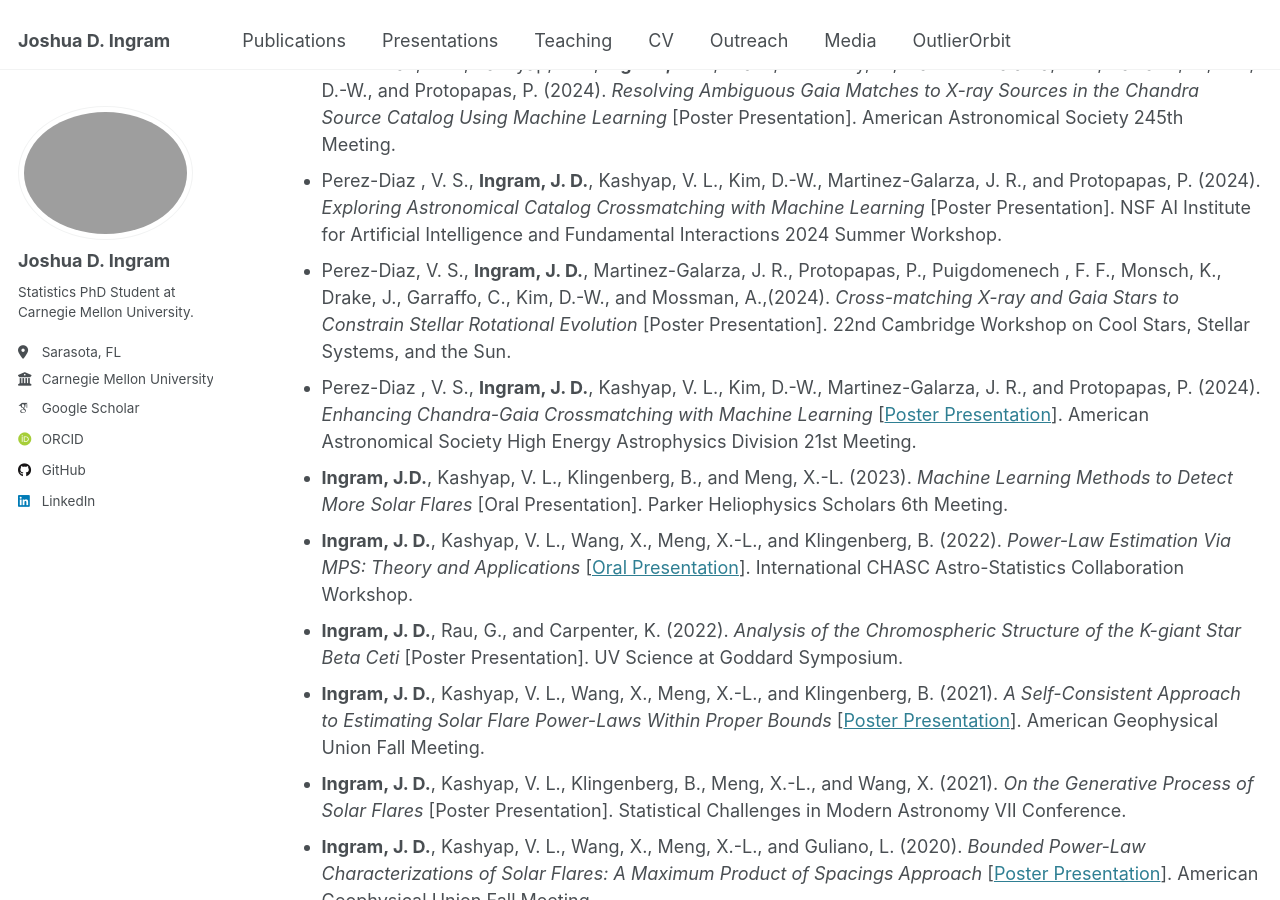
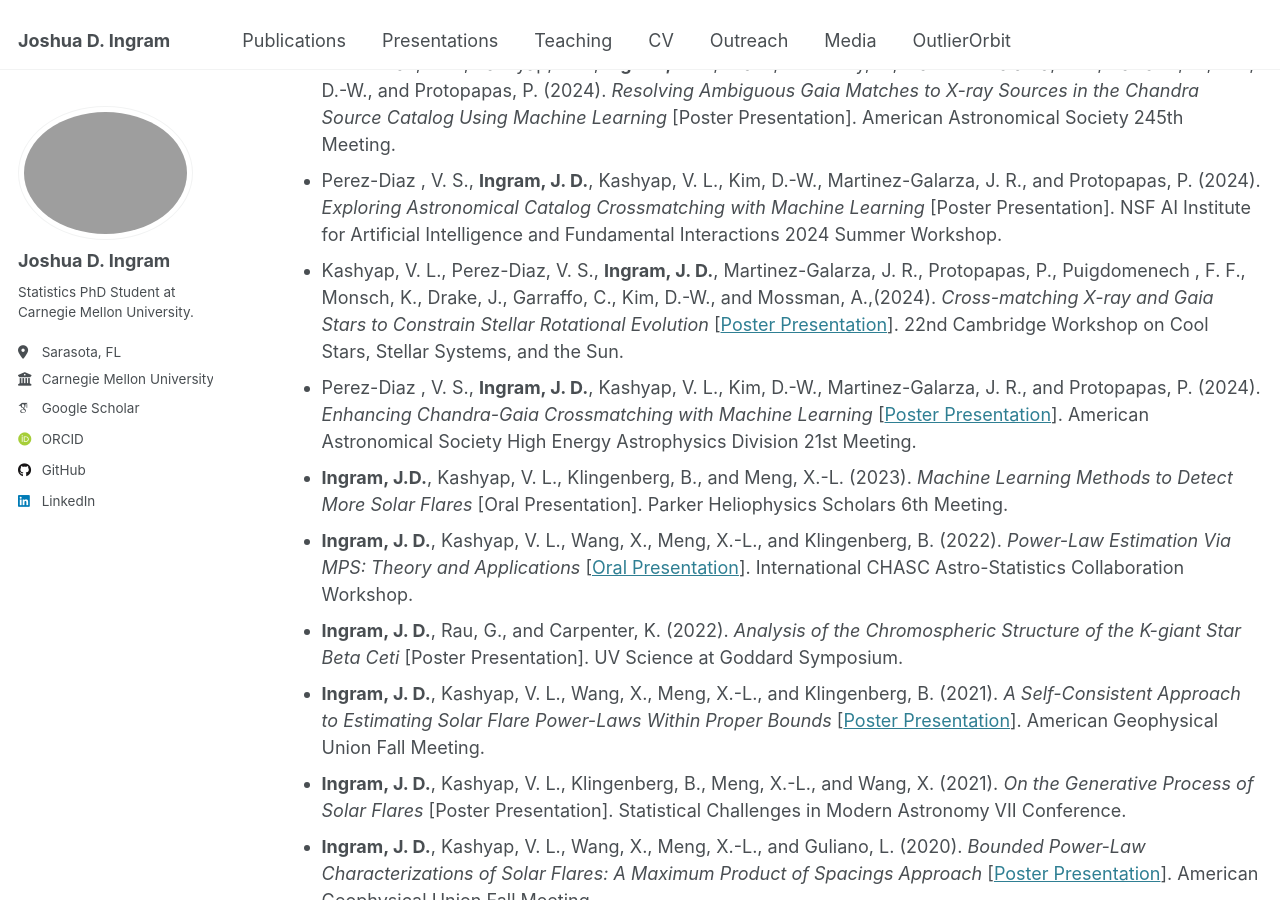
Before and after one commit to Joshuaingram/joshuaingram.github.io, a Jekyll site: the page built from _pages/presentations.md, in a window 1280 px wide and 900 px high, scrolled down 318 px. Built offline with Jekyll 4.4.1, drawn with Linux system fonts in a browser that asks for light colours; some web fonts are replaced.

Commit message:
Update presentations.md

```diff
--- a/_pages/presentations.md
+++ b/_pages/presentations.md
@@ -13,7 +13,7 @@ Conference and Workshop Talks
 ------
 * Perez-Diaz, V. S., Kashyap, V. L., **Ingram, J. D.**, Drake, J. Fouhey, D., Martinez-Galarza, J. R., Garraffo, C., Kim, D.-W., and Protopapas, P. (2024). *Resolving Ambiguous Gaia Matches to X-ray Sources in the Chandra Source Catalog Using Machine Learning* [Poster Presentation]. American Astronomical Society 245th Meeting.
 * Perez-Diaz , V. S., **Ingram, J. D.**, Kashyap, V. L., Kim, D.-W., Martinez-Galarza, J. R., and Protopapas, P. (2024). *Exploring Astronomical Catalog Crossmatching with Machine Learning* [Poster Presentation]. NSF AI Institute for Artificial Intelligence and Fundamental Interactions 2024 Summer Workshop.
-* Perez-Diaz, V. S., **Ingram, J. D.**, Martinez-Galarza, J. R., Protopapas, P., Puigdomenech , F. F., Monsch, K., Drake, J., Garraffo, C., Kim, D.-W., and Mossman, A.,(2024). *Cross-matching X-ray and Gaia Stars to Constrain Stellar Rotational Evolution* [Poster Presentation]. 22nd Cambridge Workshop on Cool Stars, Stellar Systems, and the Sun.
+* Kashyap, V. L., Perez-Diaz, V. S., **Ingram, J. D.**, Martinez-Galarza, J. R., Protopapas, P., Puigdomenech , F. F., Monsch, K., Drake, J., Garraffo, C., Kim, D.-W., and Mossman, A.,(2024). *Cross-matching X-ray and Gaia Stars to Constrain Stellar Rotational Evolution* [[Poster Presentation](https://zenodo.org/records/13117768)]. 22nd Cambridge Workshop on Cool Stars, Stellar Systems, and the Sun.
 * Perez-Diaz , V. S., **Ingram, J. D.**, Kashyap, V. L., Kim, D.-W., Martinez-Galarza, J. R., and Protopapas, P. (2024). *Enhancing Chandra-Gaia Crossmatching with Machine Learning* [[Poster Presentation](https://ui.adsabs.harvard.edu/abs/2024HEAD...2110502P/abstract)]. American Astronomical Society High Energy Astrophysics Division 21st Meeting.
 * **Ingram, J.D.**, Kashyap, V. L., Klingenberg, B., and Meng, X.-L. (2023). *Machine Learning Methods to Detect More Solar Flares* [Oral Presentation]. Parker Heliophysics Scholars 6th Meeting.
 * **Ingram, J. D.**, Kashyap, V. L., Wang, X., Meng, X.-L., and Klingenberg, B. (2022). *Power-Law Estimation Via MPS: Theory and Applications* [[Oral Presentation](https://hea-www.harvard.edu/AstroStat/CHASC_2122/MPS_20220802.pdf)]. International CHASC Astro-Statistics Collaboration Workshop.
```
